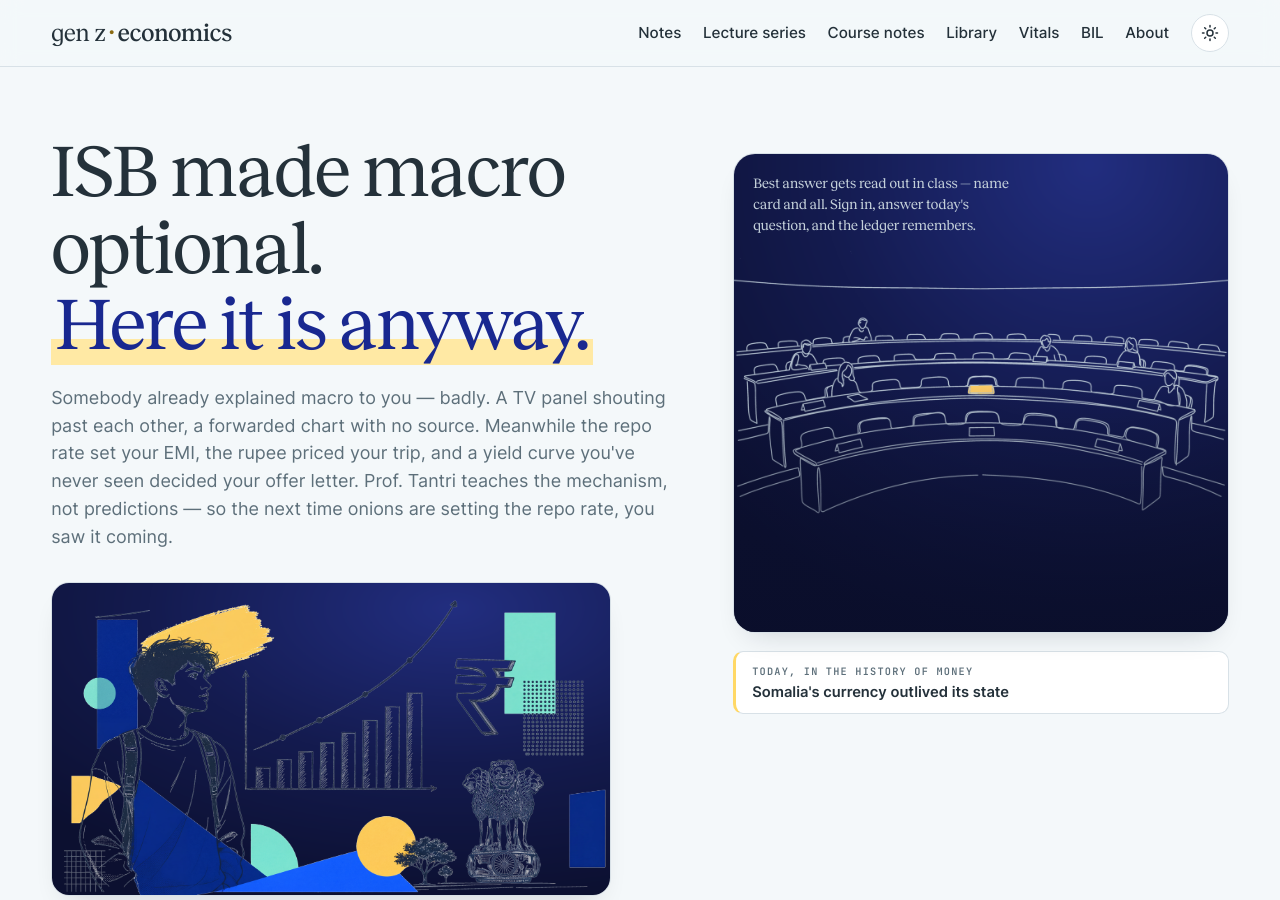
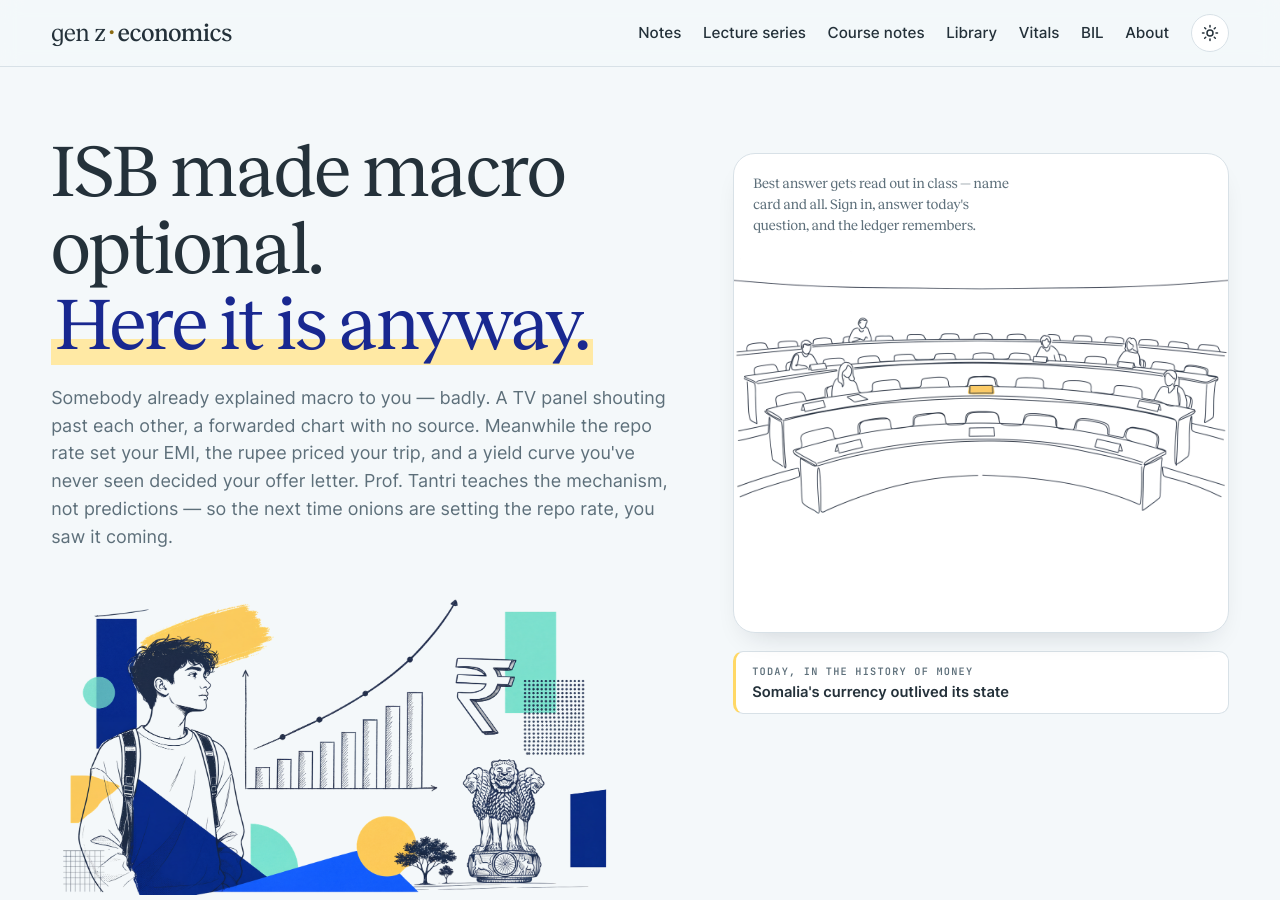
Before and after one commit to harsharya7021/genz-economics.com, a Jekyll site: the page built from index.html, in a window 1280 px wide and 900 px high. Built offline with Jekyll 4.4.1, drawn with Linux system fonts in a browser that asks for light colours; nearby versions of some CDN libraries; the list of posts is cut into pages by our own code.

Commit message:
Hero art transparent (strip baked navy) + dark-mode invert filter; flip card theme-aware; restore candlestick backdrop, remove spark line/dot (the crack); sign-in surfaces popup-blocked / provider-off / unauthorized-domain clearly

```diff
--- a/_layouts/home.html
+++ b/_layouts/home.html
@@ -62,15 +62,37 @@ layout: default
      in and joins a centred pile, then the pile rides the scroll down and
      dissolves into the white CTA. home-stack.js drives it. ── -->
 <section class="stack-stage" id="walkthrough">
-  <!-- the scroll line: a single clean trend line that draws left-to-right
-       as you scroll the belt (stroke-dashoffset, home-stack.js), a lit dot
-       riding the tip. Three hairline gridlines give it a chart's structure
-       without the old candlesticks. -->
-  <svg class="stage-spark" viewBox="0 0 1000 300" preserveAspectRatio="none" aria-hidden="true">
-    <g class="ssp-grid"><line x1="0" y1="90" x2="1000" y2="90"/><line x1="0" y1="150" x2="1000" y2="150"/><line x1="0" y1="210" x2="1000" y2="210"/></g>
-    <path id="stackSparkPath" class="ssp-line" pathLength="1"
-      d="M2 196 L30 188 L67.6 195 L105.2 204 L142.8 221 L180.4 219 L218 222 L255.6 210 L293.2 212 L330.8 187 L368.4 181 L406 155 L443.6 149 L481.2 142 L518.8 127 L556.4 111 L594 104 L631.6 106 L669.2 114 L706.8 117 L744.4 119 L782 117 L819.6 133 L857.2 133 L894.8 147 L932.4 157 L970 151 L998 118"/>
-    <circle id="stackSparkDot" class="ssp-dot" r="4" cx="2" cy="196"></circle>
+  <!-- ambient background: a stilled candlestick chart, very low opacity —
+       pure decoration behind the cards, sharp bodies (no rounded dojis). -->
+  <svg class="stage-candles" viewBox="0 0 1000 300" preserveAspectRatio="none" aria-hidden="true">
+    <g class="sc-candle">
+      <line x1="30.0" y1="220.8" x2="30.0" y2="246.6"/><rect x="23.5" y="224.7" width="13" height="11.9"/>
+      <line x1="67.6" y1="218.7" x2="67.6" y2="246.3"/><rect x="61.1" y="222.5" width="13" height="14.2"/>
+      <line x1="105.2" y1="218.1" x2="105.2" y2="239.2"/><rect x="98.7" y="222.3" width="13" height="8.4"/>
+      <line x1="142.8" y1="220.2" x2="142.8" y2="237.8"/><rect x="136.3" y="224.8" width="13" height="7.1"/>
+      <line x1="180.4" y1="212.5" x2="180.4" y2="251.1"/><rect x="173.9" y="220.7" width="13" height="14.7"/>
+      <line x1="218.0" y1="205.3" x2="218.0" y2="235.3"/><rect x="211.5" y="219.5" width="13" height="9.0"/>
+      <line x1="255.6" y1="201.7" x2="255.6" y2="231.0"/><rect x="249.1" y="215.3" width="13" height="10.4"/>
+      <line x1="293.2" y1="203.6" x2="293.2" y2="232.8"/><rect x="286.7" y="214.9" width="13" height="10.1"/>
+      <line x1="330.8" y1="209.2" x2="330.8" y2="235.0"/><rect x="324.3" y="214.9" width="13" height="8.3"/>
+      <line x1="368.4" y1="206.8" x2="368.4" y2="231.5"/><rect x="361.9" y="213.9" width="13" height="7"/>
+      <line x1="406.0" y1="199.0" x2="406.0" y2="227.1"/><rect x="399.5" y="211.1" width="13" height="9.8"/>
+      <line x1="443.6" y1="196.6" x2="443.6" y2="238.6"/><rect x="437.1" y="206.4" width="13" height="17.8"/>
+      <line x1="481.2" y1="205.8" x2="481.2" y2="229.3"/><rect x="474.7" y="210.3" width="13" height="10.6"/>
+      <line x1="518.8" y1="198.6" x2="518.8" y2="238.0"/><rect x="512.3" y="203.6" width="13" height="25.0"/>
+      <line x1="556.4" y1="195.7" x2="556.4" y2="232.4"/><rect x="549.9" y="206.1" width="13" height="11.9"/>
+      <line x1="594.0" y1="189.5" x2="594.0" y2="228.6"/><rect x="587.5" y="201.5" width="13" height="16.4"/>
+      <line x1="631.6" y1="184.3" x2="631.6" y2="227.7"/><rect x="625.1" y="199.6" width="13" height="18.9"/>
+      <line x1="669.2" y1="200.4" x2="669.2" y2="225.9"/><rect x="662.7" y="204.2" width="13" height="9.6"/>
+      <line x1="706.8" y1="192.5" x2="706.8" y2="226.2"/><rect x="700.3" y="199.2" width="13" height="19.0"/>
+      <line x1="744.4" y1="201.9" x2="744.4" y2="221.2"/><rect x="737.9" y="205.2" width="13" height="7"/>
+      <line x1="782.0" y1="188.5" x2="782.0" y2="214.0"/><rect x="775.5" y="201.5" width="13" height="7.8"/>
+      <line x1="819.6" y1="190.7" x2="819.6" y2="220.7"/><rect x="813.1" y="198.8" width="13" height="7.6"/>
+      <line x1="857.2" y1="177.1" x2="857.2" y2="219.7"/><rect x="850.7" y="191.6" width="13" height="14.4"/>
+      <line x1="894.8" y1="189.0" x2="894.8" y2="212.8"/><rect x="888.3" y="195.6" width="13" height="8.8"/>
+      <line x1="932.4" y1="183.4" x2="932.4" y2="212.8"/><rect x="925.9" y="188.4" width="13" height="19.1"/>
+      <line x1="970.0" y1="180.2" x2="970.0" y2="213.2"/><rect x="963.5" y="186.2" width="13" height="17.7"/>
+    </g>
   </svg>
   <div class="stack-pin">
     <div class="container">
--- a/assets/css/main.css
+++ b/assets/css/main.css
@@ -1460,10 +1460,12 @@ dfn.lookup:hover { background: var(--highlight); }
 
 /* the collage — generated brand art over the kinetic marquee */
 .mast-art { display: block; margin: 1.5rem 0 0; max-width: 560px; }
-.mast-art-img {
-  display: block; width: 100%; border-radius: 18px;
-  border: 1px solid var(--rule); box-shadow: var(--shadow-md);
-}
+.mast-art-img { display: block; width: 100%; }
+/* The hero art is transparent line-work: it reads as ink on the light
+   page, and in dark mode we simply invert it (hue-rotate keeps the brand
+   colours roughly true) so the lines go light on the dark ground. */
+[data-theme="dark"] .mast-art-img,
+[data-theme="dark"] .pf-art { filter: invert(1) hue-rotate(180deg); }
 .mast-art-grid { /* legacy coded-collage layout, kept for fallback */
   display: grid; grid-template-columns: 1fr 1.6fr .9fr; gap: .7rem;
   align-items: stretch;
@@ -1508,12 +1510,10 @@ dfn.lookup:hover { background: var(--highlight); }
 }
 .prof-stage.flipped .prof-flip { transform: rotateY(180deg); }
 .pf-face {
-  /* the art is ink-on-white — pin the light palette so the card stays a
-     clean ivory sheet in BOTH themes, like the belt cards */
-  --ink:#24313A; --ink-soft:#5D6F7A; --surface:#FFFFFF; --surface-2:#F4F8FA;
-  --rule:#D8E1E7; --accent:#192890; --accent-press:#245BFF; --gold-ink:#8A6A12;
+  /* theme-aware: light sheet in light mode, dark sheet in dark mode — the
+     transparent art sits on it and inverts with the theme (see filter above) */
   position: absolute; inset: 0; backface-visibility: hidden; -webkit-backface-visibility: hidden;
-  background: #FFFFFF; border: 1px solid var(--rule); border-radius: 22px;
+  background: var(--surface); border: 1px solid var(--rule); border-radius: 22px;
   box-shadow: var(--shadow-md); padding: 1.2rem; overflow: hidden;
   color: var(--ink);
 }
@@ -1561,11 +1561,7 @@ dfn.lookup:hover { background: var(--highlight); }
   .flipped .hall-karma { animation: karmaPop .7s cubic-bezier(.2,1.4,.4,1) .5s both; }
   @keyframes karmaPop { from { transform: scale(0); } to { transform: scale(1); } }
 }
-/* The back face carries the dark lecture-hall art — pull the caption to
-   light and lay a soft scrim under it so it reads over the navy. */
-.pf-back { color: #EAF0F5; }
-.pf-back::after { content: ""; position: absolute; inset: auto 0 0 0; height: 52%; background: linear-gradient(transparent, rgba(10,14,42,.82)); z-index: 0; pointer-events: none; }
-.hall-caption { position: relative; z-index: 1; font: 400 .88rem/1.5 var(--body); color: #C4D0DA; margin: 0; max-width: 32ch; }
+.hall-caption { position: relative; z-index: 1; font: 400 .88rem/1.5 var(--body); color: var(--ink-soft); margin: 0; max-width: 32ch; }
 .mast-fact {
   display: flex; flex-direction: column; gap: .3rem; margin: 1.1rem 0 0;
   font: 600 .92rem var(--sans); color: var(--ink);
@@ -1621,7 +1617,11 @@ dfn.lookup:hover { background: var(--highlight); }
   position: relative;
 }
 /* ambient stilled candlestick chart, low opacity — decorative fill only */
-/* (candlestick backdrop removed — the single scroll line below is the mark) */
+/* Candlestick backdrop — a stilled chart behind the cards, very low
+   opacity, sharp bodies (no rounded dojis). Pure decoration. */
+.stage-candles { position: absolute; inset: 0; width: 100%; height: 100%; opacity: .12; pointer-events: none; z-index: 0; }
+.stage-candles .sc-candle line { stroke: #C7D2DA; stroke-width: 1.5; }
+.stage-candles .sc-candle rect { fill: var(--isb-green); }
 .stack-pin { position: relative; z-index: 1; min-height: 100svh; padding: 4.5rem 0 4rem; display: flex; flex-direction: column; }
 .stage-head { display: grid; grid-template-columns: 190px 1fr; gap: 2.5rem; align-items: start; }
 .stage-label { font: 600 .78rem var(--mono); letter-spacing: .12em; text-transform: uppercase; color: var(--isb-green); margin: .35rem 0 0; }
@@ -1661,11 +1661,6 @@ dfn.lookup:hover { background: var(--highlight); }
    coordinate space, drawn just above the wicks. Reveals left-to-right
    (stroke dashoffset, driven by home-stack.js) as you scroll the belt,
    a lit dot riding the tip. Invisible without JS (dashoffset 1). */
-.stage-spark { position: absolute; inset: 0; width: 100%; height: 100%; pointer-events: none; z-index: 0; overflow: visible; }
-.ssp-grid line { stroke: #F4F8FA; stroke-width: 1; vector-effect: non-scaling-stroke; opacity: .05; }
-.ssp-line { fill: none; stroke: var(--isb-green); stroke-width: 1.75; vector-effect: non-scaling-stroke; stroke-linecap: round; stroke-linejoin: round; opacity: .55; stroke-dasharray: 1; stroke-dashoffset: 1; }
-.ssp-dot { fill: var(--isb-green); r: 3; opacity: 0; }
-.stack-ready .ssp-dot { opacity: 1; }
 
 /* Desktop, once home-stack.js takes over */
 .stack-ready .stack-pin { overflow: hidden; }
--- a/assets/js/home-stack.js
+++ b/assets/js/home-stack.js
@@ -27,9 +27,6 @@
     var belt = stage.querySelector(".stack-belt");
     var head = stage.querySelector(".stage-head");
     var cards = gsap.utils.toArray(stage.querySelectorAll(".stack-card"));
-    var sparkPath = document.getElementById("stackSparkPath");
-    var sparkDot = document.getElementById("stackSparkDot");
-    var sparkLen = sparkPath ? sparkPath.getTotalLength() : 0;
     var n = cards.length;
     if (!n) return;
 
@@ -74,14 +71,6 @@
           delay: 0.06,
           ease: "power1.inOut"
         },
-        onUpdate: function (self) {
-          if (sparkPath) sparkPath.style.strokeDashoffset = (1 - self.progress).toFixed(4);
-          if (sparkDot && sparkPath && sparkLen) {
-            var pt = sparkPath.getPointAtLength(self.progress * sparkLen);
-            sparkDot.setAttribute("cx", pt.x);
-            sparkDot.setAttribute("cy", pt.y);
-          }
-        }
       }
     });
 
--- a/assets/js/site.js
+++ b/assets/js/site.js
@@ -367,10 +367,12 @@
             alert("This room is ISB-only — please sign in with your @isb.edu email.");
           }
         }).catch(function (err) {
-          console.error("[gze] sign-in failed:", err && err.code, err);
-          if (err && err.code === "auth/unauthorized-domain") {
-            alert("Sign-in isn't enabled for this domain yet. In Firebase → Authentication → Settings → Authorized domains, add genz-economics.com.");
-          }
+          var code = err && err.code || "";
+          console.error("[gze] sign-in failed:", code, err);
+          if (code === "auth/unauthorized-domain") alert("Sign-in isn't enabled for this domain yet. In Firebase → Authentication → Settings → Authorized domains, add genz-economics.com.");
+          else if (code === "auth/operation-not-allowed") alert("Google sign-in isn't switched on yet. In Firebase → Authentication → Sign-in method, enable Google.");
+          else if (code === "auth/popup-blocked" || code === "auth/cancelled-popup-request") alert("Your browser blocked the sign-in popup — allow popups for genz-economics.com and try again.");
+          else if (code) alert("Sign-in failed (" + code + ").");
         });
       });
     });
```
Also changed, not shown: assets/js/essay.js (+6 -2 lines), assets/img/hero/hero-collage.png, assets/img/hero/hero-hall.png, assets/img/hero/hero-prof.png.
